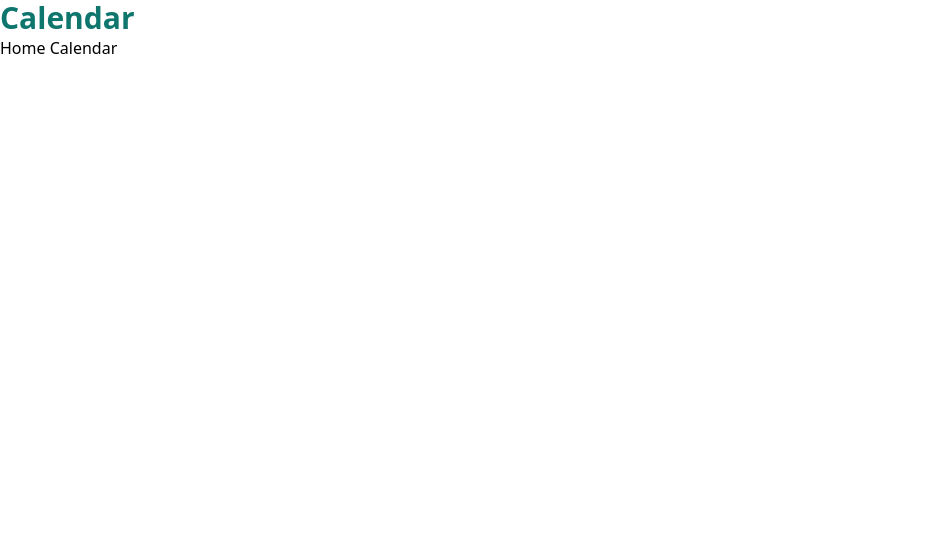
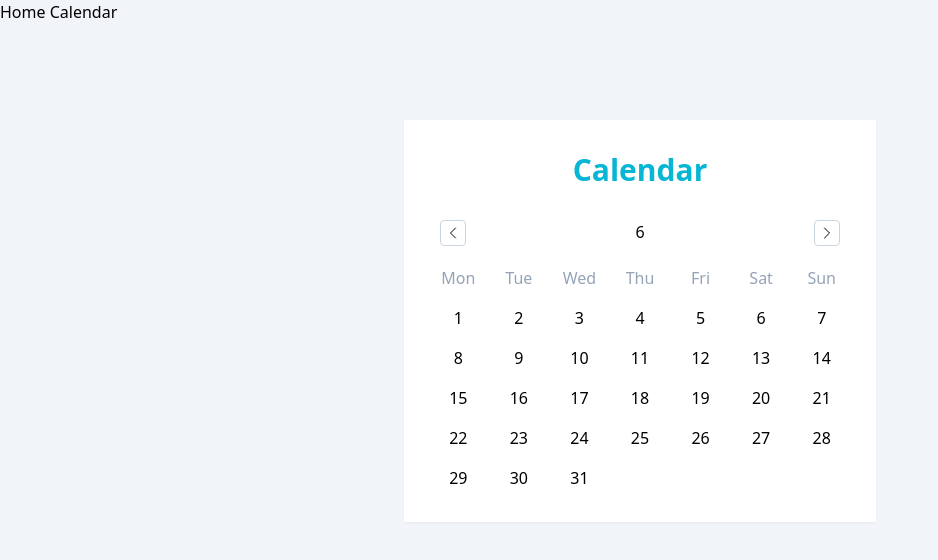
Before and after one commit to pamcy/Vue3-Toolbox, a Nuxt app: page /calendar in a window 1280 px wide. Shown: the top 560 px of the page, without its empty margins (0-938 px from the left). Built offline with nearby package versions, Linux system fonts and the light colour scheme.

Commit message:
structure and style calendar

```diff
--- a/app.vue
+++ b/app.vue
@@ -4,3 +4,11 @@
     <NuxtPage />
   </div>
 </template>
+
+<script setup>
+useHead({
+  bodyAttrs: {
+    class: 'bg-slate-100'
+  }
+})
+</script>
--- a/pages/calendar.vue
+++ b/pages/calendar.vue
@@ -1,9 +1,66 @@
 <template>
   <div>
-    <h1 class="text-3xl font-bold text-teal-700">{{ title }}</h1>
-
     <NuxtLink to="/"> Home </NuxtLink>
     <NuxtLink to="/calendar"> Calendar </NuxtLink>
+
+    <main class="my-24">
+      <div class="container max-w-lg">
+        <div class="bg-white p-8 shadow-sm">
+          <h1 class="text-center text-3xl font-bold text-cyan-500">{{ title }}</h1>
+
+          <div class="mt-8 grid grid-cols-[auto_1fr_auto]">
+            <button class="ml-1 rounded border border-slate-300 p-1 hover:border-cyan-500">
+              <svg
+                xmlns="http://www.w3.org/2000/svg"
+                fill="none"
+                viewBox="0 0 24 24"
+                stroke-width="1.5"
+                stroke="currentColor"
+                class="h-4 w-4"
+              >
+                <path
+                  stroke-linecap="round"
+                  stroke-linejoin="round"
+                  d="M15.75 19.5L8.25 12l7.5-7.5"
+                />
+              </svg>
+            </button>
+            <h3 class="text-center">{{ currentMonth }}</h3>
+            <button class="mr-1 rounded border border-slate-300 p-1 hover:border-cyan-500">
+              <svg
+                xmlns="http://www.w3.org/2000/svg"
+                fill="none"
+                viewBox="0 0 24 24"
+                stroke-width="1.5"
+                stroke="currentColor"
+                class="h-4 w-4"
+              >
+                <path
+                  stroke-linecap="round"
+                  stroke-linejoin="round"
+                  d="M8.25 4.5l7.5 7.5-7.5 7.5"
+                />
+              </svg>
+            </button>
+          </div>
+
+          <div class="mt-5">
+            <div class="grid grid-cols-7 gap-4">
+              <div
+                v-for="day in days"
+                :key="day"
+                class="flex items-center justify-center text-slate-400"
+              >
+                {{ day }}
+              </div>
+            </div>
+            <div class="mt-4 grid grid-cols-7 gap-4">
+              <div v-for="d in 31" :key="d" class="flex items-center justify-center">{{ d }}</div>
+            </div>
+          </div>
+        </div>
+      </div>
+    </main>
   </div>
 </template>
 
@@ -11,7 +68,9 @@
 export default {
   data() {
     return {
-      title: 'Calendar'
+      title: 'Calendar',
+      currentMonth: new Date().getMonth(),
+      days: ['Mon', 'Tue', 'Wed', 'Thu', 'Fri', 'Sat', 'Sun'] // Sunday - Saturday : 0 - 6
     }
   }
 }
--- a/tailwind.config.js
+++ b/tailwind.config.js
@@ -9,7 +9,12 @@ module.exports = {
     './app.vue'
   ],
   theme: {
-    extend: {}
+    extend: {
+      container: (theme) => ({
+        center: true,
+        padding: theme('spacing.5')
+      })
+    }
   },
   plugins: []
 }
```
